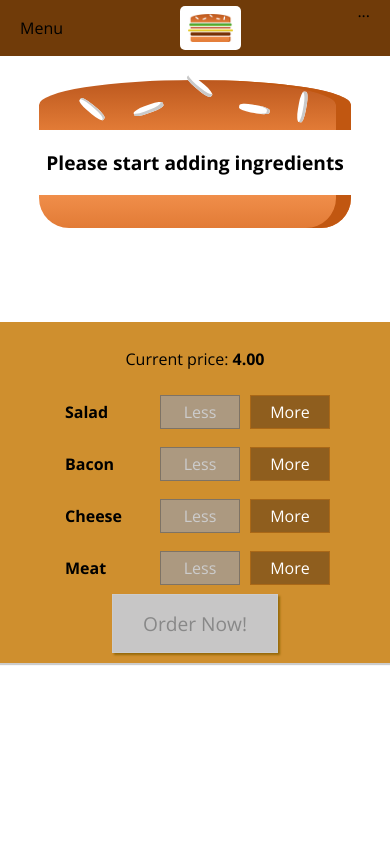
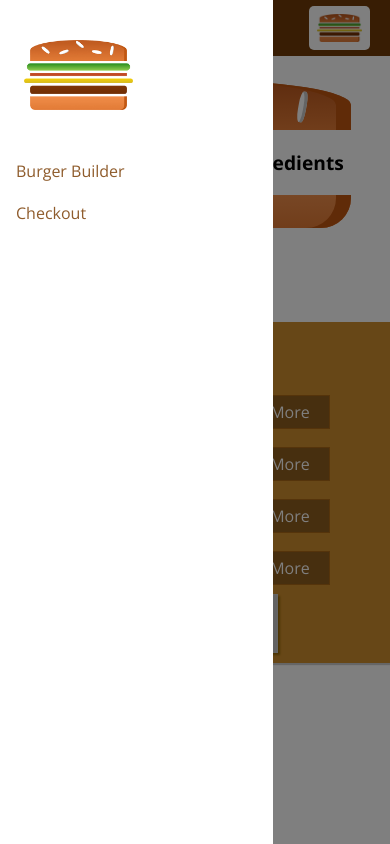
Before and after one commit to jlech42/react-fun-project, a React app: page / in a window 390 px wide. Built offline with nearby package versions, Linux system fonts and the light colour scheme.

Commit message:
responsive sidebar

```diff
--- a/src/components/Layout/Layout.js
+++ b/src/components/Layout/Layout.js
@@ -1,16 +1,36 @@
-import React from 'react';
+import React, { Component } from 'react';
 import Aux from '../../hoc/Aux';
 import Toolbar from '../Navigation/Toolbar/Toolbar';
 import classes from './Layout.css'
+import SideDrawer from '../Navigation/SideDrawer/SideDrawer';
 
 
-const layout = (props) => (
-  <Aux>
-    <Toolbar />
-    <main className={classes.Content}>
-      {props.children}
-    </main>
-  </Aux>
-)
+class Layout extends Component {
+  state = {
+    showSideDrawer: true
+  }
 
-export default layout;
+  sideDrawerClosedHandler = () => {
+    this.setState({showSideDrawer: false});
+  }
+
+  sideDrawerToggleHandler = () => {
+    this.setState( (prevState) => {
+      return {showSideDrawer: !prevState.showSideDrawer}
+    });
+  }
+
+  render () {
+    return (
+      <Aux>
+        <Toolbar drawerToggleClicked={this.sideDrawerToggleHandler} />
+        <SideDrawer closed={this.sideDrawerClosedHandler} open={this.state.showSideDrawer} />
+        <main className={classes.Content}>
+          {this.props.children}
+        </main>
+      </Aux>
+    )
+  }
+}
+
+export default Layout;
--- a/src/components/Logo/Logo.css
+++ b/src/components/Logo/Logo.css
@@ -1,7 +1,7 @@
 .Logo {
   background-color: white;
   padding: 8px;
-  height: 80%;
+  height: 100%;
   box-sizing: border-box;
   border-radius: 5px;
 }
--- /dev/null
+++ b/src/components/Navigation/NavigationItems/NavigationItem/NavigationItem.css
@@ -0,0 +1,45 @@
+.NavigationItem {
+  margin: 10px 0;
+  box-sizing: border-box;
+  display: block;
+  width: 100%;
+}
+
+.NavigationItem a {
+  color: #8f5c2c;
+  text-decoration: none;
+  width: 100%;
+  box-sizing: border-box;
+  display: block;
+}
+
+.NavigationItem a:hover,
+.NavigationItem a:active,
+.NavigationItem a:active {
+  color: #40A4C8;
+}
+
+@media (min-width: 500px) {
+  .NavigationItem {
+    margin: 0;
+    display: flex;
+    height: 100%;
+    width: auto;
+    align-items: center;
+  }
+
+  .NavigationItem a {
+    color: white;
+    height: 100%;
+    padding: 16px 10px;
+    border-bottom: 4px solid transparent;
+  }
+
+  .NavigationItem a:hover,
+  .NavigationItem a:active,
+  .NavigationItem a:active {
+    background-color: #8F5C2C;
+    border-bottom: 4px solid #40A4C8;
+    color: white;
+  }
+}
--- /dev/null
+++ b/src/components/Navigation/NavigationItems/NavigationItem/NavigationItem.js
@@ -0,0 +1,12 @@
+import React from 'react';
+import classes from './NavigationItem.css';
+
+const navigationItem = (props) => (
+  <li className={classes.NavigationItem}>
+    <a
+      href={props.link}
+      className={props.active ? classes.active : null}>{props.children}</a>
+  </li>
+);
+
+export default navigationItem;
--- /dev/null
+++ b/src/components/Navigation/NavigationItems/NavigationItems.css
@@ -0,0 +1,15 @@
+.NavigationItems {
+  margin: 0;
+  padding: 0;
+  list-style: none;
+  display: flex;
+  flex-flow: column;
+  align-items: center;
+  height: 100%;
+}
+
+@media (min-width: 500px) {
+  .NavigationItems {
+    flex-flow: row;
+  }
+}
--- /dev/null
+++ b/src/components/Navigation/NavigationItems/NavigationItems.js
@@ -0,0 +1,12 @@
+import React from 'react';
+import NavigationItem from './NavigationItem/NavigationItem';
+import classes from './NavigationItems.css';
+
+const navigationItems = (props) => (
+  <ul className={classes.NavigationItems}>
+    <NavigationItem link="/" active> Burger Builder </NavigationItem>
+    <NavigationItem link="/"> Checkout </NavigationItem>
+  </ul>
+);
+
+export default navigationItems;
--- /dev/null
+++ b/src/components/Navigation/SideDrawer/DrawerToggle/DrawerToggle.js
@@ -0,0 +1,7 @@
+import React from 'react';
+
+const drawerToggle = (props) => (
+  <div onClick={props.clicked}>Toggle</div>
+)
+
+export default drawerToggle;
--- /dev/null
+++ b/src/components/Navigation/SideDrawer/SideDrawer.css
@@ -0,0 +1,32 @@
+.sideDrawer {
+  position: fixed;
+  width: 280px;
+  max-width: 70%;
+  height: 100%;
+  left: 0;
+  top: 0;
+  z-index: 200;
+  background-color: white;
+  padding: 32px 16px;
+  box-sizing: border-box;
+  transition: transform 0.7 ease-out;
+}
+
+@media (min-width: 500px) {
+  .sideDrawer {
+    display: none;
+  }
+}
+
+.Open {
+  transform: translateX(0);
+}
+
+.Close {
+  transform: translateX(-100%);
+}
+
+.Logo {
+  height: 11%;
+  margin-bottom: 32px;
+}
--- /dev/null
+++ b/src/components/Navigation/SideDrawer/SideDrawer.js
@@ -0,0 +1,28 @@
+import React from 'react';
+import Logo from '../../Logo/Logo';
+import NavigationItems from '../NavigationItems/NavigationItems';
+import Backdrop from '../../UI/Backdrop/Backdrop';
+import Aux from '../../../hoc/Aux';
+import classes from './SideDrawer.css';
+
+const sideDrawer = (props) => {
+  let attachedClases = [classes.sideDrawer, classes.Close];
+  if (props.open) {
+    attachedClases = [classes.sideDrawer, classes.Open];
+  }
+  return (
+    <Aux>
+      <Backdrop show={props.open} clicked={props.closed}/>
+        <div className={attachedClases.join(' ')}>
+          <div className={classes.Logo}>
+            <Logo />
+          </div>
+          <nav>
+            <NavigationItems />
+          </nav>
+        </div>
+    </Aux>
+  );
+}
+
+export default sideDrawer;
--- a/src/components/Navigation/Toolbar/Toolbar.css
+++ b/src/components/Navigation/Toolbar/Toolbar.css
@@ -16,3 +16,14 @@
 .Toolbar nav {
   height: 100%;
 }
+
+.Logo {
+  height: 80%;
+}
+
+@media (max-width: 499px) {
+  .DesktopOnly{
+    display: none;
+  }
+
+}
--- a/src/components/Navigation/Toolbar/Toolbar.js
+++ b/src/components/Navigation/Toolbar/Toolbar.js
@@ -1,13 +1,17 @@
 import React from 'react';
 import Logo from '../../Logo/Logo';
 import classes from './Toolbar.css';
+import NavigationItems from '../NavigationItems/NavigationItems';
+import DrawerToggle from '../SideDrawer/DrawerToggle/DrawerToggle';
 
 const toolbar = (props) => (
   <header className={classes.Toolbar}>
-    <div>Menu</div>
-    <Logo />
-    <nav>
-      ...
+    <DrawerToggle clicked={props.drawerToggleClicked} />
+    <div className={classes.Logo}>
+      <Logo />
+    </div>
+    <nav className={classes.DesktopOnly}>
+    <NavigationItems />
     </nav>
   </header>
 );
```
